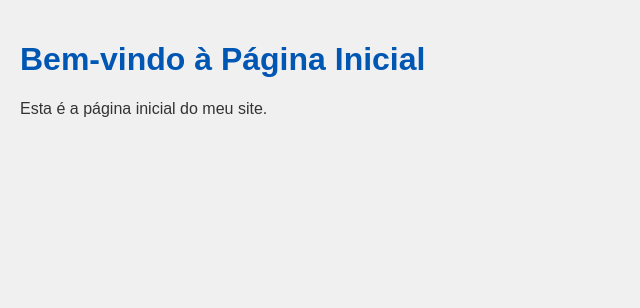
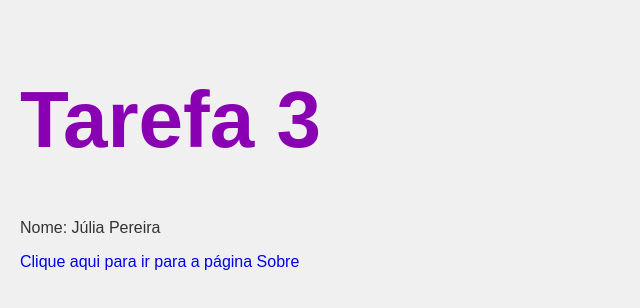
Before and after one commit to juliapzp/projeto-express, a website: page public/index.html in a window 1280 px wide. Shown: the whole page, without its empty margins (0-640 px from the left). Drawn offline with Linux system fonts and the light colour scheme.

Commit message:
Add files via upload

```diff
--- a/public/index.html
+++ b/public/index.html
@@ -7,7 +7,8 @@
   <title>Página Inicial</title>
 </head>
 <body>
-  <h1>Bem-vindo à Página Inicial</h1>
-  <p>Esta é a página inicial do meu site.</p>
+  <h1>Tarefa 3</h1>
+  <p>Nome: Júlia Pereira</p>
+  <a href="about.html">Clique aqui para ir para a página Sobre</a>
 </body>
 </html>
--- a/public/styles.css
+++ b/public/styles.css
@@ -7,5 +7,11 @@ body {
   }
 
   h1 {
-    color: #0056b3;
+    font-size: 80px;
+    color: #8900b3;
   }
+
+  a {
+    outline: none;
+    text-decoration: none;
+  }
```
Also changed, not shown: public/about.html (+2 -1 lines).
